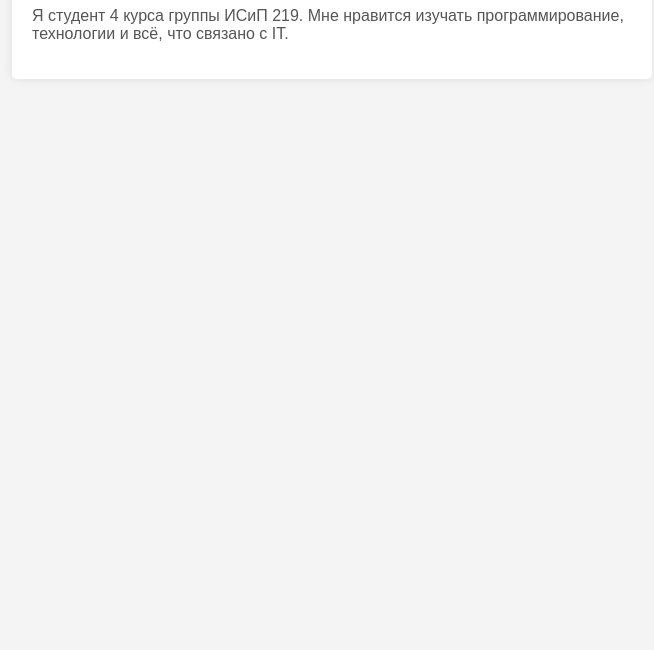
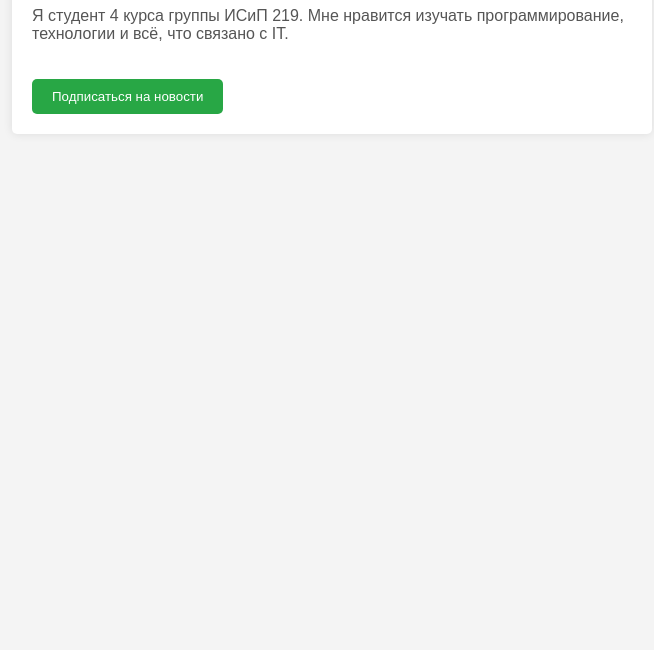
Before and after one commit to Ddaniark/profile, a plain HTML site: page index.html in a window 1280 px wide. Shown: the part 150-800 px from the top of the page, without its empty margins (308-962 px from the left). Drawn offline with Linux system fonts and the light colour scheme.

Commit message:
Добавлена кнопка подписаться

```diff
--- a/index.html
+++ b/index.html
@@ -25,12 +25,26 @@
         p {
             color: #555;
         }
+        button {
+            padding: 10px 20px;
+            background-color: #28a745;
+            color: white;
+            border: none;
+            border-radius: 5px;
+            cursor: pointer;
+            margin-top: 20px;
+        }
+        button:hover {
+            background-color: #218838;
+        }
     </style>
 </head>
 <body>
     <div class="container">
         <h1>Привет! Меня зовут Камалтдинов Данияр</h1>
         <p>Я студент 4 курса группы ИСиП 219. Мне нравится изучать программирование, технологии и всё, что связано с IT.</p>
+
+        <button>Подписаться на новости</button>
     </div>
 </body>
 </html>
```
